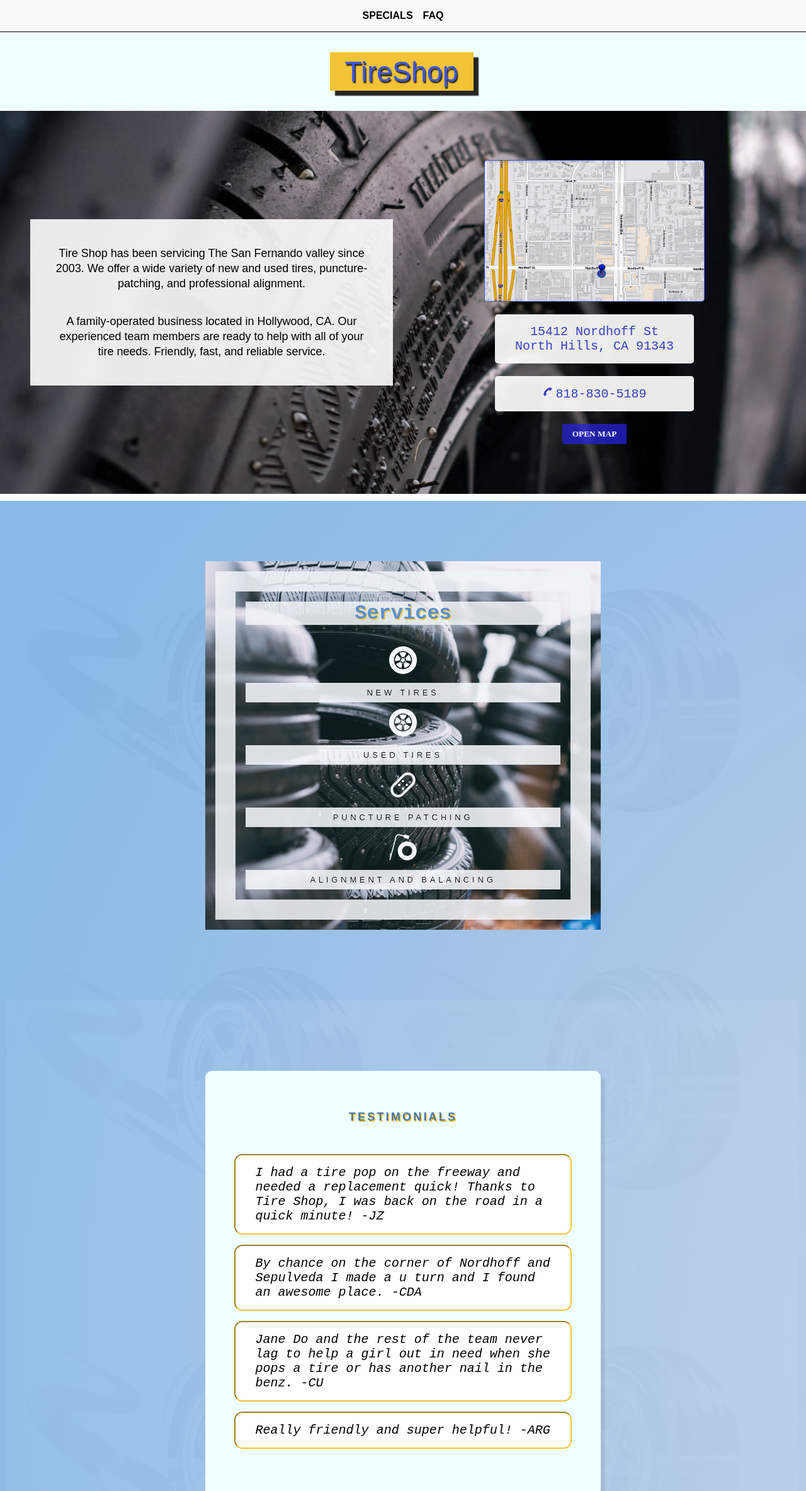
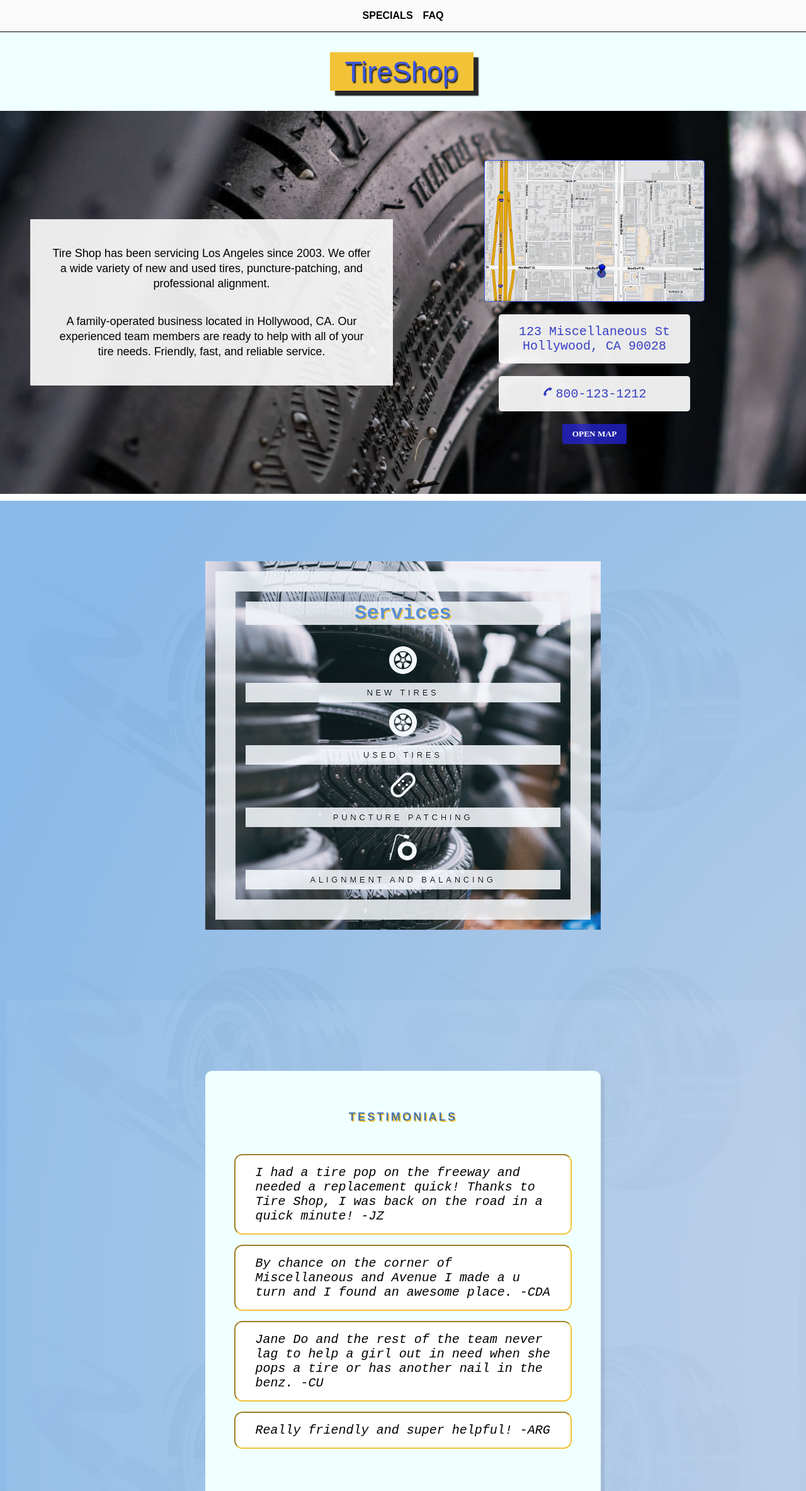
Before and after one commit to gittingcomputey/tires, a Next.js app: page / in a window 1280 px wide. Shown: the top 2367 px of the page at 63% size. Built offline with nearby package versions, Linux system fonts and the light colour scheme; a web font is replaced by a local one.

Commit message:
Corrected to radom addy on map

```diff
--- a/pages/index.js
+++ b/pages/index.js
@@ -35,9 +35,9 @@ export default function Home() {
             <div className={styles.homeTeaserContainer}>
               <div className={styles.homeTeaserFloatTextDiv}>
                 <p className={styles.homeInner}>
-                  Tire Shop has been servicing The San Fernando valley since
-                  2003. We offer a wide variety of new and used tires,
-                  puncture-patching, and professional alignment.
+                  Tire Shop has been servicing Los Angeles since 2003. We offer
+                  a wide variety of new and used tires, puncture-patching, and
+                  professional alignment.
                 </p>
                 <p>
                   {" "}
@@ -63,13 +63,13 @@ export default function Home() {
                 />
                 <div className={styles.homeTeaserAddyBox}>
                   <p className={styles.homeTeaserData}>
-                    15412 Nordhoff St <br></br> North Hills, CA 91343
+                    123 Miscellaneous St <br></br> Hollywood, CA 90028
                   </p>
                   <p className={styles.homeTeaserData}>
                     <span>
                       <GiPhone className={styles.homeTeaserPhoneIcon} />
                     </span>
-                    <Link href="tel:8185218163">818-830-5189</Link>
+                    <Link href="tel:8001231212">800-123-1212</Link>
                   </p>
                   <Link
                     target={"_blank"}
@@ -139,8 +139,8 @@ export default function Home() {
                     quick minute! -JZ
                   </p>
                   <p className={styles.homeServicesContentReview}>
-                    By chance on the corner of Nordhoff and Sepulveda I made a u
-                    turn and I found an awesome place. -CDA
+                    By chance on the corner of Miscellaneous and Avenue I made a
+                    u turn and I found an awesome place. -CDA
                   </p>
                   <p className={styles.homeServicesContentReview}>
                     Jane Do and the rest of the team never lag to help a girl
```
